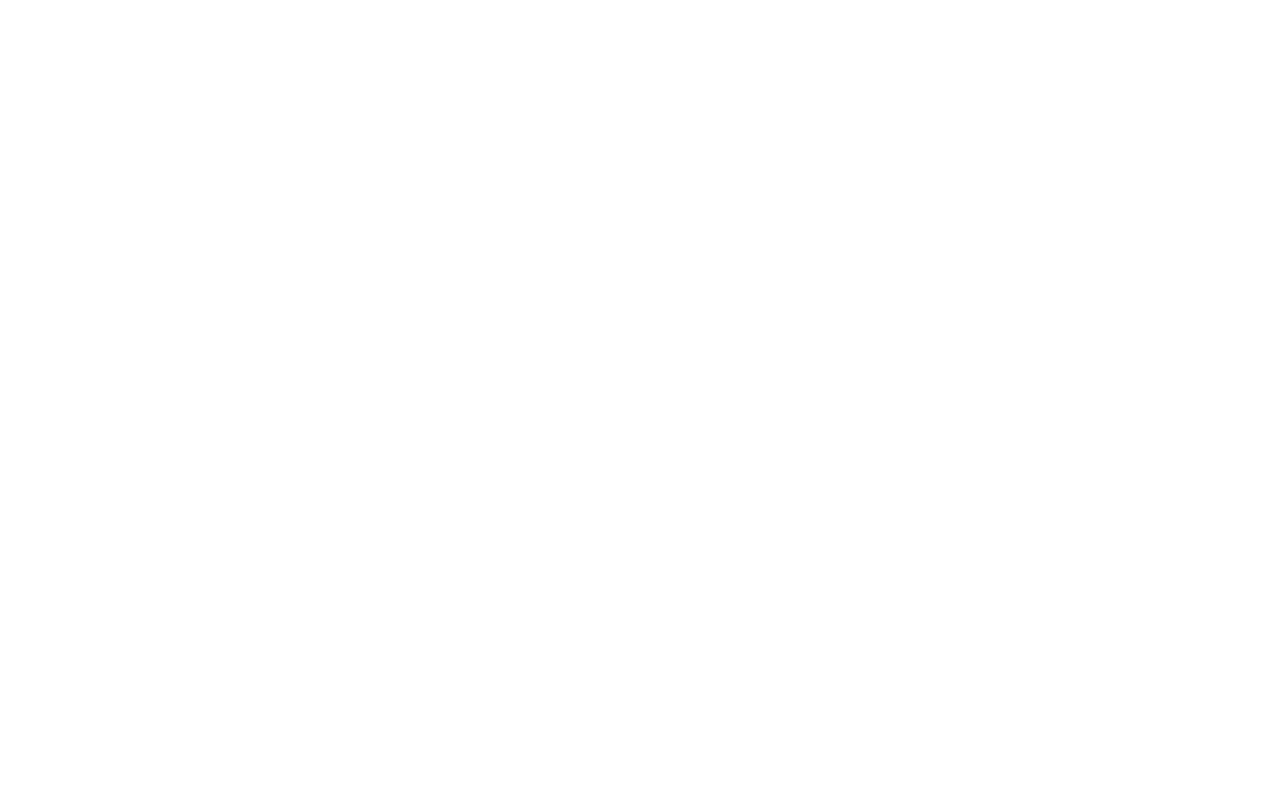
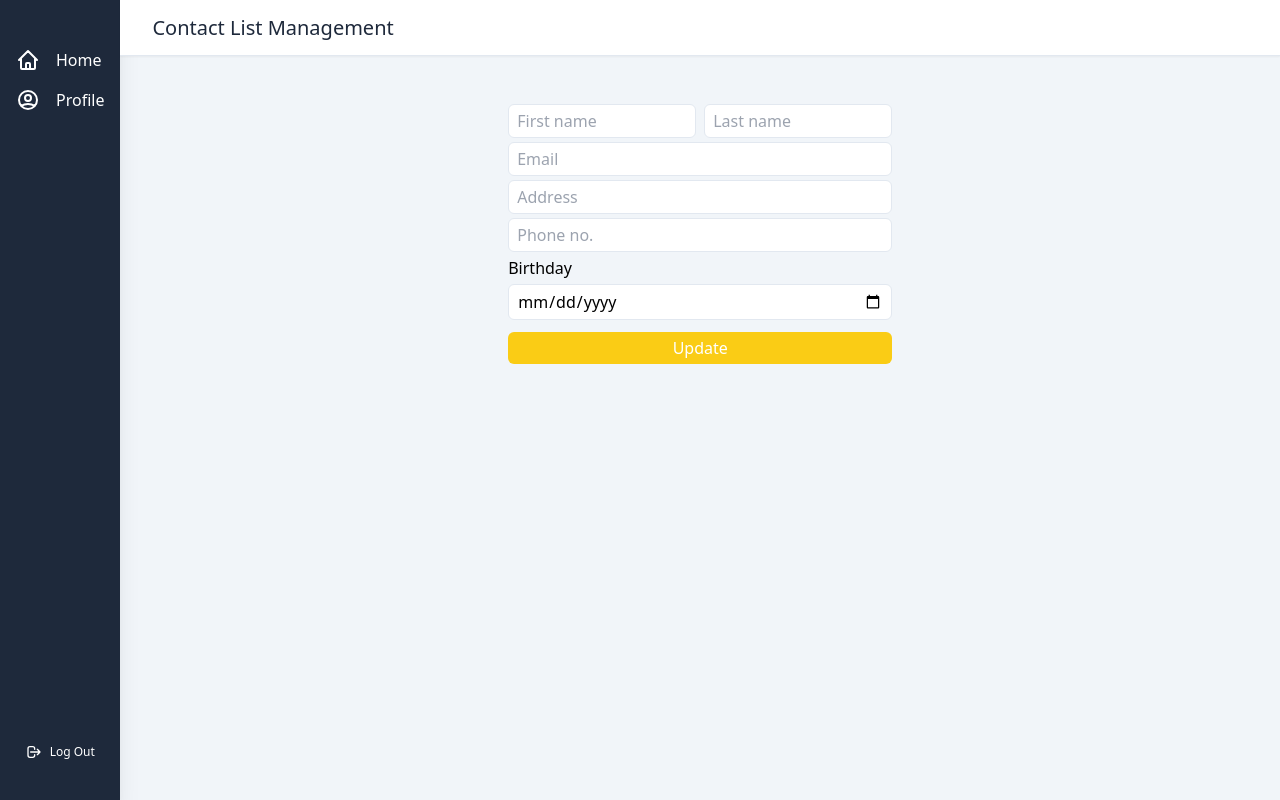
Before and after one commit to aguilanbon/contact-list-app, a React (Create React App) app: page /admin/1 in a window 1280 px wide. Before the commit this address had no page. Built offline with nearby package versions, Linux system fonts and the light colour scheme; no server answers.

Commit message:
admin update users function

```diff
--- a/src/App.js
+++ b/src/App.js
@@ -9,6 +9,7 @@ import { ModalProvider } from './helpers/ModalContext';
 import { ContactsProvider } from './helpers/ContactContext';
 import { UserProvider } from './helpers/UserContext';
 import EditProfile from './pages/Home/Profile/EditProfile';
+import Admin from './pages/Home/Profile/Admin';
 
 function App() {
   return (
@@ -23,6 +24,7 @@ function App() {
               <Route path='/home' element={ <Home /> }></Route>
               <Route path='/profile' element={ <Profile /> }></Route>
               <Route path='/profile/edit' element={ <EditProfile/> }></Route>
+              <Route path='/admin/:id' element={ <Admin />}></Route>
             </Routes>
           </div>
         </ContactsProvider>
--- a/src/helpers/UserContext.js
+++ b/src/helpers/UserContext.js
@@ -11,7 +11,7 @@ export const userReducer = (state, action) => {
             }
         case 'CREATE_CONTACT':
             return {
-                users: [action.payload, ...state.users]
+                users: [action.payload, {...state.users}]
             }
         case 'UPDATE_USER':
             return {
--- a/src/pages/Home/Directory.jsx
+++ b/src/pages/Home/Directory.jsx
@@ -5,12 +5,12 @@ import Card from './Card'
 
 function Directory() {
 
-    const [users, setUsers] = useState(null)
+    const [userLists, setUserLists] = useState(null)
 
     useEffect(() => {
         const getUsers = async () => {
             const response = await axios.get('http://localhost:4000/api/users')
-            setUsers(response.data)
+            setUserLists(response.data)
         }
 
         getUsers()
@@ -31,8 +31,8 @@ function Directory() {
                     </div>
                 </div>
                 <div className='w-full h-96 mt-4'>
-                    {users?.map(user => (
-                        <Card user={user} key={user._id} />
+                    {userLists?.map(userList => (
+                        <Card userList={userList} key={userList._id} />
                     ))}
                 </div>
             </div>
--- /dev/null
+++ b/src/pages/Home/Profile/Admin.jsx
@@ -0,0 +1,75 @@
+import axios from 'axios'
+import React from 'react'
+import { useState } from 'react'
+import { useContext } from 'react'
+import { useEffect } from 'react'
+import { useNavigate, useParams } from 'react-router-dom'
+import UserContext from '../../../helpers/UserContext'
+import Header from '../Header'
+import Sidebar from '../Sidebar'
+
+function Admin() {
+
+    const { id } = useParams()
+
+    const [currentUser, setCurrentUser] = useState(null)
+    const [updatedUser, setUpdatedUser] = useState(null)
+
+    const { dispatch } = useContext(UserContext)
+
+    let navigate = useNavigate()
+
+    const handleEdit = async (id) => {
+        const response = await axios.patch(`http://localhost:4000/api/users/${id}`, updatedUser)
+        dispatch({ type: 'UPDATE_USER', payload: response.data })
+        navigate('/home')
+    }
+
+    const handleInput = (e) => {
+        setUpdatedUser(prev => ({ ...prev, [e.target.name]: e.target.value }))
+    }
+
+    useEffect(() => {
+        const getUser = async () => {
+            const response = await axios.get(`http://localhost:4000/api/users/${id}`)
+            setCurrentUser(response.data)
+        }
+        getUser()
+    })
+
+    return (
+        <div className='w-full min-h-screen flex bg-slate-100' >
+            <Sidebar />
+            <div className='w-full h-auto flex flex-col'>
+                <Header />
+                <div className='w-auto h-auto p-10 flex items-center justify-center'>
+                    <form action="" className='md:w-96 w-auto flex flex-col mt-2'>
+                        <div className='w-auto flex flex-col md:flex-row mb-1'>
+                            <input type="text" placeholder='First name' className='border w-full border-slate-200 text-md py-1 px-2 rounded-md outline-8 outline-blue-400 md:mr-2 mr-0' name='fName' defaultValue={currentUser?.fName} onChange={handleInput} />
+                            <input type="text" placeholder='Last name' className='w-full mt-1 md:mt-0 border border-slate-200 text-md py-1 px-2 rounded-md outline-8 outline-blue-400' name='lName' defaultValue={currentUser?.lName} onChange={handleInput} />
+                        </div>
+                        <div className='w-full flex flex-row mb-1'>
+                            <input type="email" placeholder='Email' className='w-full border border-slate-200 text-md py-1 px-2 rounded-md outline-8 outline-blue-400 mt-0' name='email' defaultValue={currentUser?.email} onChange={handleInput} />
+                        </div>
+                        <div className='w-full lex flex-row mb-1'>
+                            <input type="text" placeholder='Address' className='w-full border border-slate-200 text-md py-1 px-2 rounded-md outline-8 outline-blue-400 mr-2' name='address' defaultValue={currentUser?.address} onChange={handleInput} />
+                        </div>
+                        <div className='w-full flex mb-1'>
+                            <input type="number" placeholder='Phone no.' className='w-full border border-slate-200 text-md py-1 px-2 rounded-md outline-8 outline-blue-400' name='phone' defaultValue={currentUser?.phone} onChange={handleInput} />
+                        </div>
+                        <div className='w-full flex flex-col mb-1'>
+                            <label htmlFor="birthday">Birthday</label>
+                            <input type="date" placeholder='Birthday' className='w-full border border-slate-200 text-md py-1 px-2 rounded-md outline-8 outline-blue-400 mt-1' name='bday' defaultValue={currentUser?.bday.slice(0, 10)} onChange={handleInput} />
+                        </div>
+
+                        <div className='w-full flex flex-col py-2'>
+                            <input type="button" value="Update" className='bg-yellow-400 text-white py-1 px-2 rounded-md cursor-pointer hover:bg-yellow-500' onClick={() => handleEdit(currentUser?._id)} />
+                        </div>
+                    </form>
+                </div>
+            </div>
+        </div >
+    )
+}
+
+export default Admin
--- a/src/pages/Home/Profile/EditProfile.jsx
+++ b/src/pages/Home/Profile/EditProfile.jsx
@@ -1,7 +1,6 @@
 import axios from 'axios'
 import React from 'react'
 import { useState } from 'react'
-import { useEffect } from 'react'
 import { useContext } from 'react'
 import { useNavigate } from 'react-router-dom'
 import UserContext from '../../../helpers/UserContext'
@@ -25,9 +24,6 @@ function EditProfile() {
     const handleInput = (e) => {
         setUpdated(prev => ({ ...prev, [e.target.name]: e.target.value }))
     }
-
-    useEffect(() => {
-    }, [dispatch])
 
     return (
         <div className='w-full min-h-screen flex bg-slate-100'>
--- a/src/pages/Home/Profile/Profile.jsx
+++ b/src/pages/Home/Profile/Profile.jsx
@@ -19,8 +19,8 @@ function Profile() {
 
     const { users } = useContext(UserContext)
 
+    const uid = window.localStorage.getItem('uId')
     useEffect(() => {
-        const uid = window.localStorage.getItem('uId')
         const getUserContacts = async (id) => {
             const response = await axios.get(`http://localhost:4000/api/contacts/${id}`)
             if (response.statusText === 'OK') {
@@ -29,6 +29,14 @@ function Profile() {
         }
         getUserContacts(uid)
     })
+
+    // useEffect(() => {
+    //     const getUser = async (id) => {
+    //         const response = await axios.get(`http://localhost:4000/api/users/${id}`)
+    //         dispatch({ type: 'SET_USER', payload: response.data })
+    //     }
+    //     getUser(uid)
+    // })
 
     return (
         <div className='w-full min-h-screen flex bg-slate-100'>
--- a/src/pages/Home/Sidebar.jsx
+++ b/src/pages/Home/Sidebar.jsx
@@ -1,7 +1,15 @@
 import React from 'react'
-import { Link } from 'react-router-dom'
+import { Link, useNavigate } from 'react-router-dom'
 
 function Sidebar() {
+
+    let navigate = useNavigate('/')
+
+    const handleLogOut = () => {
+        localStorage.setItem('uId', '')
+        navigate('/')
+    }
+
     return (
         <div className='w-auto min-h-screen flex shadow-xl bg-slate-800 text-white flex-col items-center justify-between pb-8 px-2'>
             <div className='flex flex-col'>
@@ -23,14 +31,14 @@ function Sidebar() {
                 </Link>
             </div>
             <div className='flex'>
-                <Link to='/' className='flex p-2 hover:bg-slate-900 rounded-lg'>
+                <button to='/' className='flex p-2 hover:bg-slate-900 rounded-lg' onClick={() => handleLogOut()}>
                     <div className='flex'>
                         <svg xmlns="http://www.w3.org/2000/svg" className="h-4 w-4" fill="none" viewBox="0 0 24 24" stroke="currentColor" strokeWidth={2}>
                             <path strokeLinecap="round" strokeLinejoin="round" d="M17 16l4-4m0 0l-4-4m4 4H7m6 4v1a3 3 0 01-3 3H6a3 3 0 01-3-3V7a3 3 0 013-3h4a3 3 0 013 3v1" />
                         </svg>
                         <p className='text-xs ml-2 md:flex hidden'>Log Out</p>
                     </div>
-                </Link>
+                </button>
             </div>
         </div>
     )
--- a/src/pages/Login/Login.jsx
+++ b/src/pages/Login/Login.jsx
@@ -10,21 +10,23 @@ function Login() {
     const [username, setUsername] = useState('')
     const [password, setPassword] = useState('')
 
+    let navigate = useNavigate()
+
     const { dispatch } = useContext(UserContext)
-
-    let navigate = useNavigate()
 
     const handleAction = async () => {
         const loginDetails = { username, password }
         try {
             const response = await axios.post('http://localhost:4000/api/users/signin', loginDetails)
-            window.localStorage.setItem('uId', response.data._id)
+            localStorage.setItem('uId', response.data._id)
             navigate('/home')
             dispatch({ type: 'SET_USER', payload: response.data })
+
         } catch (error) {
             console.log(error.response.data.msg);
         }
     }
+
 
     return (
         <div className='w-full h-screen flex flex-col'>
```
Also changed, not shown: src/pages/Home/Card.jsx (+23 -10 lines).
